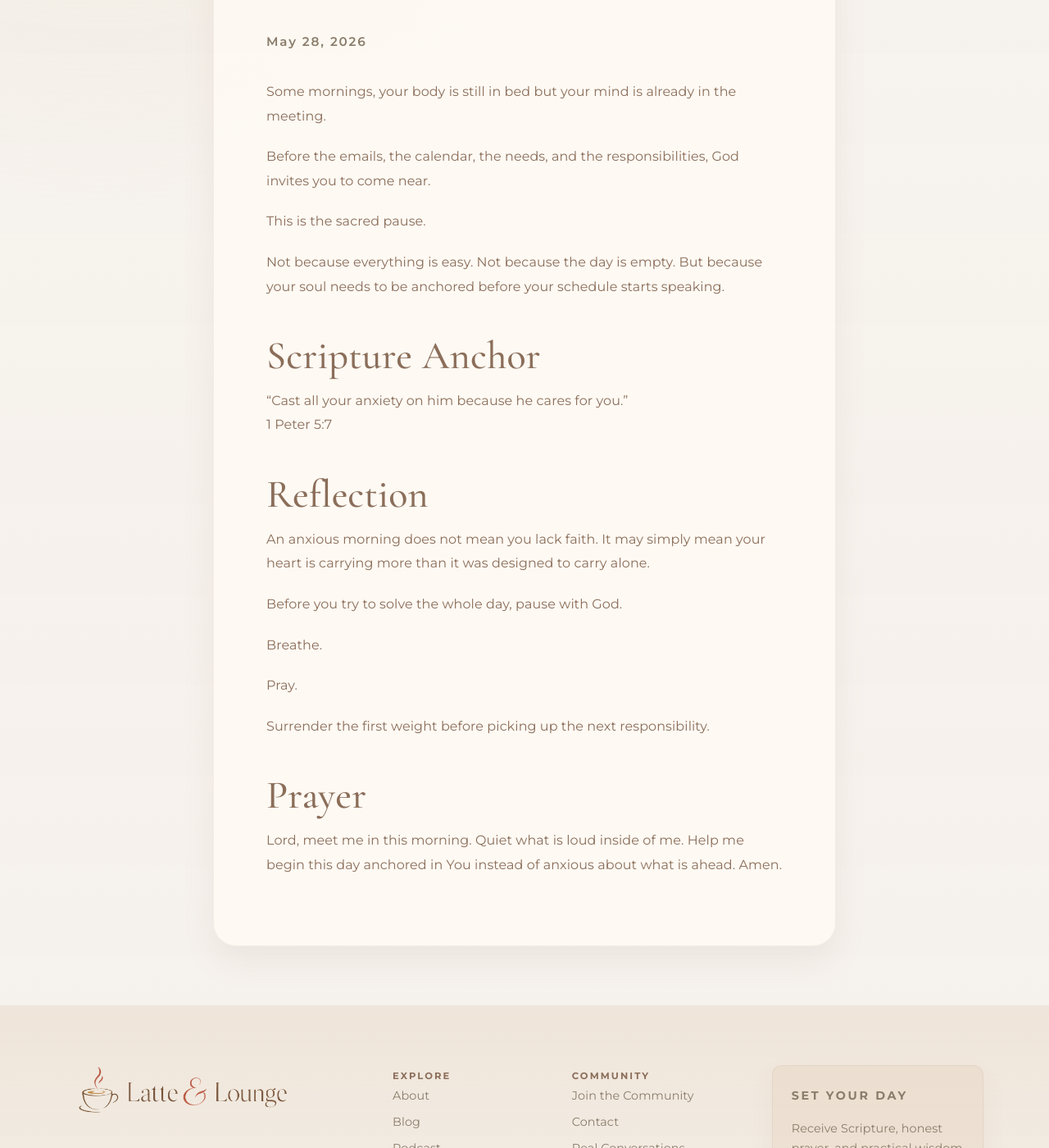
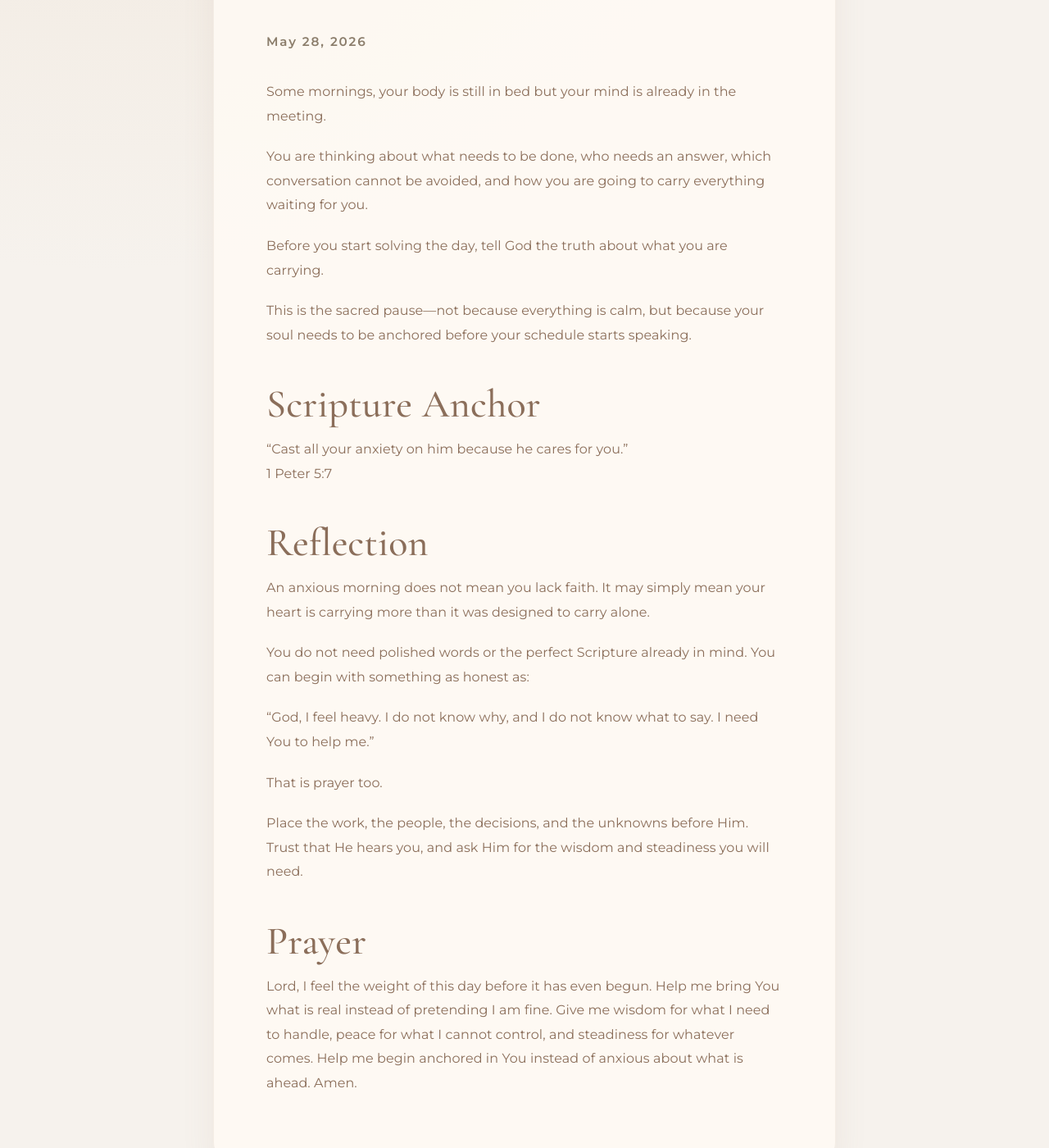
Before and after one commit to jeffthomasiii/latte-lounge-poc, a Jekyll site: the page built from docs/_posts/2026-05-28-when-your-mind-wakes-up-anxious.md, in a window 1280 px wide and 1400 px high, scrolled down 540 px. Shown: the whole window at 82% size. Built offline with Jekyll 4.4.1, drawn with Linux system fonts in a browser that asks for light colours; some of the changed text lies outside the part shown.

Commit message:
Bring anxious-morning reflection into Samatra's raw, honest voice

```diff
--- a/docs/_posts/2026-05-28-when-your-mind-wakes-up-anxious.md
+++ b/docs/_posts/2026-05-28-when-your-mind-wakes-up-anxious.md
@@ -1,15 +1,15 @@
 ---
 title: "When Your Mind Wakes Up Anxious"
-category: "Before the World Wakes"
+category: "Set Your Day"
 ---
 
 Some mornings, your body is still in bed but your mind is already in the meeting.
 
-Before the emails, the calendar, the needs, and the responsibilities, God invites you to come near.
+You are thinking about what needs to be done, who needs an answer, which conversation cannot be avoided, and how you are going to carry everything waiting for you.
 
-This is the sacred pause.
+Before you start solving the day, tell God the truth about what you are carrying.
 
-Not because everything is easy. Not because the day is empty. But because your soul needs to be anchored before your schedule starts speaking.
+This is the sacred pause—not because everything is calm, but because your soul needs to be anchored before your schedule starts speaking.
 
 ## Scripture Anchor
 
@@ -20,14 +20,14 @@ Not because everything is easy. Not because the day is empty. But because your s
 
 An anxious morning does not mean you lack faith. It may simply mean your heart is carrying more than it was designed to carry alone.
 
-Before you try to solve the whole day, pause with God.
+You do not need polished words or the perfect Scripture already in mind. You can begin with something as honest as:
 
-Breathe.
+“God, I feel heavy. I do not know why, and I do not know what to say. I need You to help me.”
 
-Pray.
+That is prayer too.
 
-Surrender the first weight before picking up the next responsibility.
+Place the work, the people, the decisions, and the unknowns before Him. Trust that He hears you, and ask Him for the wisdom and steadiness you will need.
 
 ## Prayer
 
-Lord, meet me in this morning. Quiet what is loud inside of me. Help me begin this day anchored in You instead of anxious about what is ahead. Amen.
+Lord, I feel the weight of this day before it has even begun. Help me bring You what is real instead of pretending I am fine. Give me wisdom for what I need to handle, peace for what I cannot control, and steadiness for whatever comes. Help me begin anchored in You instead of anxious about what is ahead. Amen.
```
